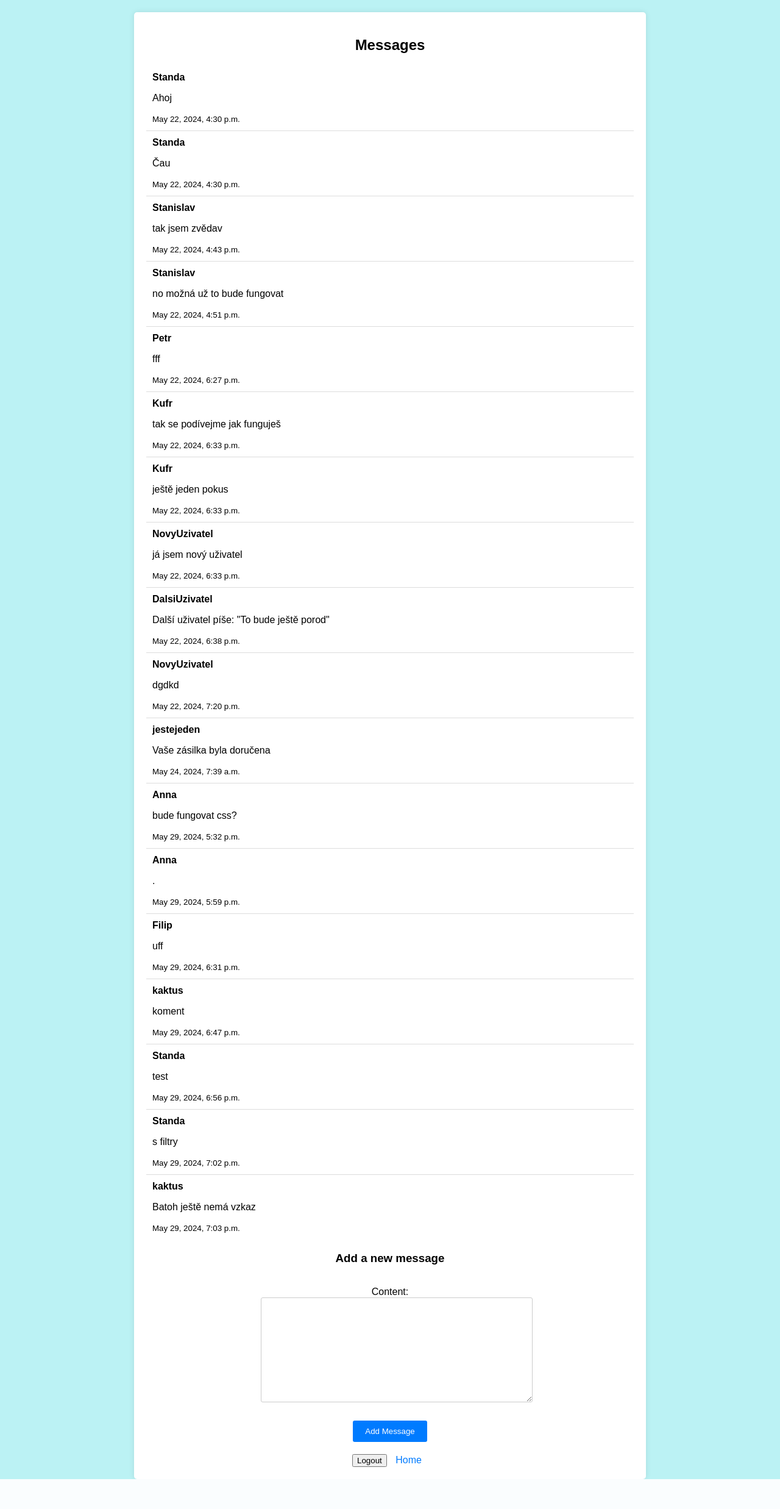
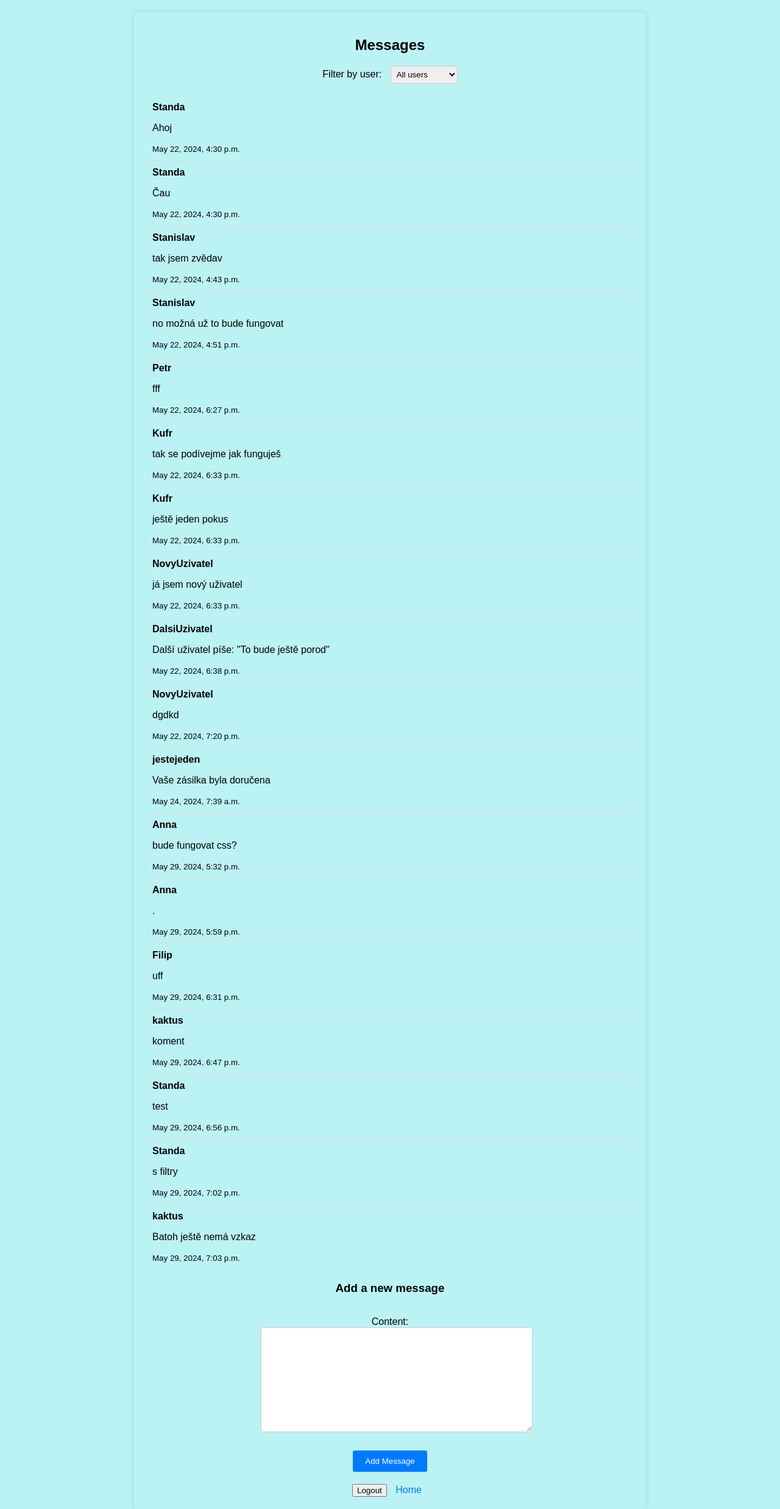
Before and after one commit to Strtek/Repo_vlastni_web, a Django app: page /messages/ in a window 1280 px wide. Shown: the whole page at 61% size. Before the commit the page ends 2426 px from the top, so only its background shows below. Run offline with Django 5.2, Linux system fonts and the light colour scheme; a user stored in the database is signed in; data comes from the database, SQL or seed files in the repository; both versions use the stored data as it was after the commit.

Commit message:
přidáno filtrování

```diff
--- a/myproject/myapp/static/css/message_list.css
+++ b/myproject/myapp/static/css/message_list.css
@@ -13,7 +13,7 @@ body {
 }
 
 .container {
-    background-color: white;
+    background-color: #BBF2F4;
     padding: 20px;
     border-radius: 5px;
     box-shadow: 0 0 10px rgba(0, 0, 0, 0.1);
@@ -25,6 +25,21 @@ body {
 h2 {
     text-align: center;
     margin-bottom: 20px;
+}
+
+.filter-form {
+    text-align: center;
+    margin-bottom: 20px;
+}
+
+.filter-form label {
+    margin-right: 10px;
+}
+
+.filter-form select {
+    padding: 5px;
+    border: 1px solid #ccc;
+    border-radius: 3px;
 }
 
 .messages {
@@ -96,4 +111,3 @@ h2 {
 .logout-form {
     display: inline;
 }
-/style>
--- a/myproject/myapp/templates/message_list.html
+++ b/myproject/myapp/templates/message_list.html
@@ -1,4 +1,5 @@
 {% load static %}
+
 <!DOCTYPE html>
 <html lang="en">
 <head>
@@ -10,6 +11,15 @@
 <body>
     <div class="container">
         <h2>Messages</h2>
+        <form method="get" class="filter-form">
+            <label for="user">Filter by user:</label>
+            <select name="user" id="user" onchange="this.form.submit()">
+                <option value="">All users</option>
+                {% for user in users %}
+                    <option value="{{ user.id }}" {% if user.id|stringformat:"s" == selected_user %}selected{% endif %}>{{ user.username }}</option>
+                {% endfor %}
+            </select>
+        </form>
         <ul class="messages">
             {% for message in messages %}
                 <li class="message">
--- a/myproject/myapp/views.py
+++ b/myproject/myapp/views.py
@@ -2,6 +2,7 @@ from django.shortcuts import render, redirect
 from django.contrib.auth.decorators import login_required
 from django.contrib.auth.forms import UserCreationForm
 from django.contrib.auth import login, authenticate
+from django.contrib.auth.models import User
 from .models import Message
 from .forms import MessageForm
 
@@ -24,9 +25,14 @@ def register(request):
 
 @login_required
 def message_list(request):
-    messages = Message.objects.all()
+    user_id = request.GET.get('user')
+    if user_id:
+        messages = Message.objects.filter(user_id=user_id)
+    else:
+        messages = Message.objects.all()
+    users = User.objects.all()
     form = MessageForm()
-    return render(request, 'message_list.html', {'messages': messages, 'form': form})
+    return render(request, 'message_list.html', {'messages': messages, 'form': form, 'users': users, 'selected_user': user_id})
 
 @login_required
 def add_message(request):
```
Also changed, not shown: myproject/db.sqlite3.
